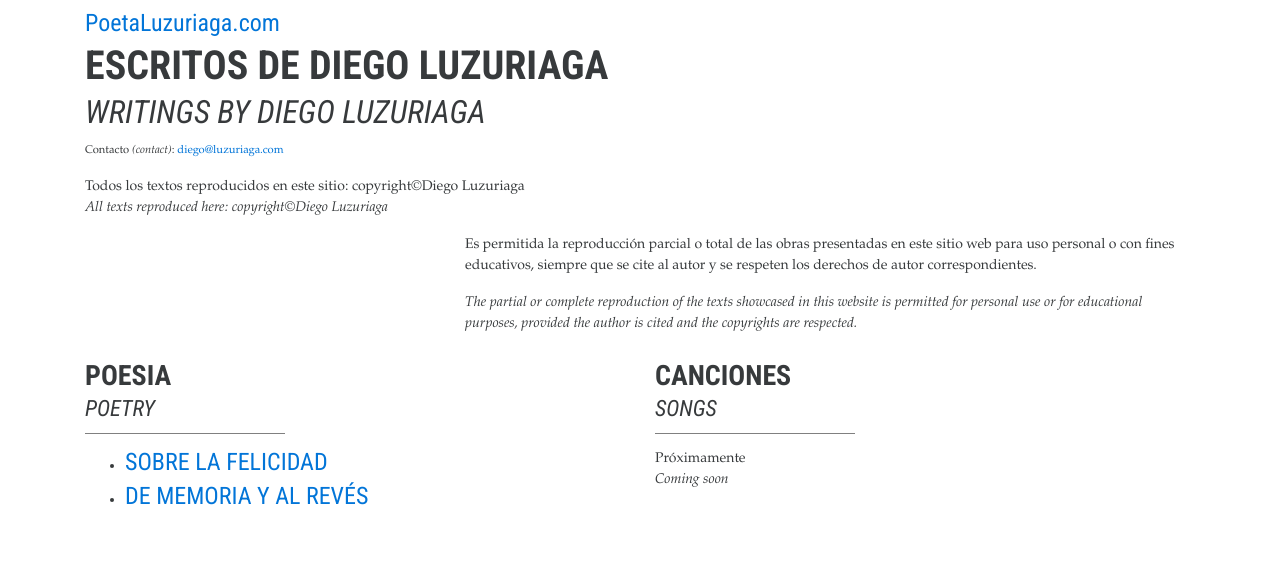
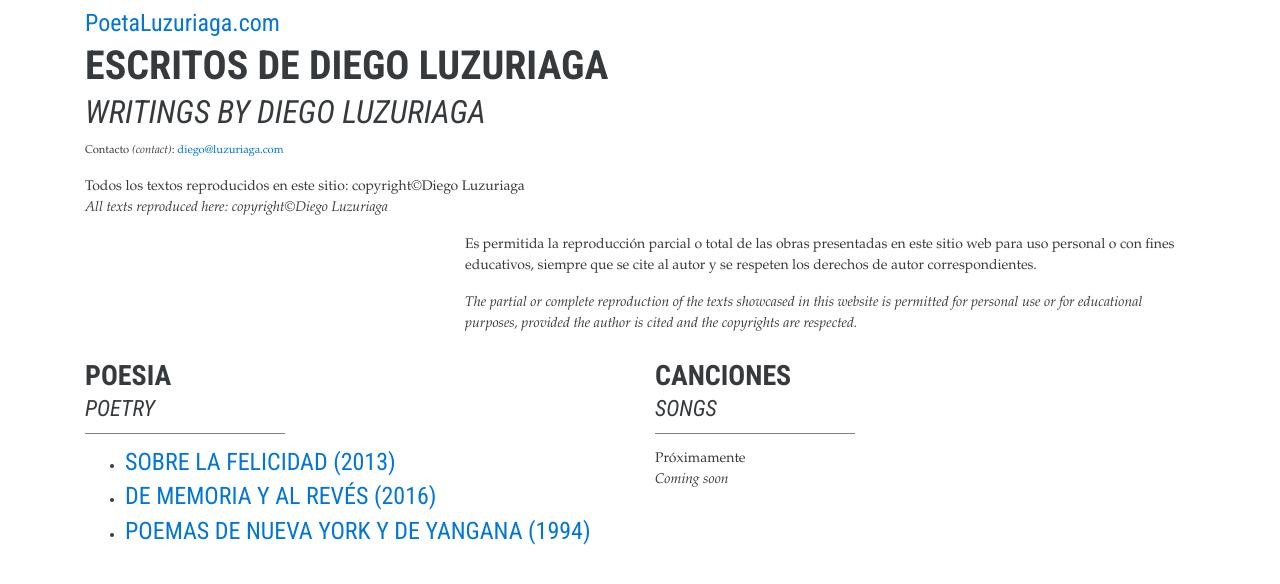
Before and after one commit to maxluzuriaga/diego-poeta, a Jekyll site: the page built from index.html, in a window 1280 px wide. Shown: the top 584 px of the page. Built offline with Jekyll 4.4.1, drawn with Linux system fonts in a browser that asks for light colours; comment, search, counter and statistics services are not loaded.

Commit message:
New collection and display year

```diff
--- /dev/null
+++ b/_poesia/3_poemas_nueva_york_yangana.html
@@ -0,0 +1,6 @@
+---
+title: "Poemas de Nueva York y de Yangana"
+year: 1994
+---
+<div data-configid="26074330/38294658" class="issuuembed"></div>
+<script type="text/javascript" src="//e.issuu.com/embed.js" async="true"></script>
--- a/index.html
+++ b/index.html
@@ -23,7 +23,7 @@ layout: default
 
         <ul>
             {% for poesia in site.poesia %}
-                <li><h4><a href="{{ poesia.url }}">{{ poesia.title }}</a></h4></li>
+                <li><h4><a href="{{ poesia.url }}">{{ poesia.title }} ({{ poesia.year }})</a></h4></li>
             {% endfor %}
         </ul>
     </div>
```
